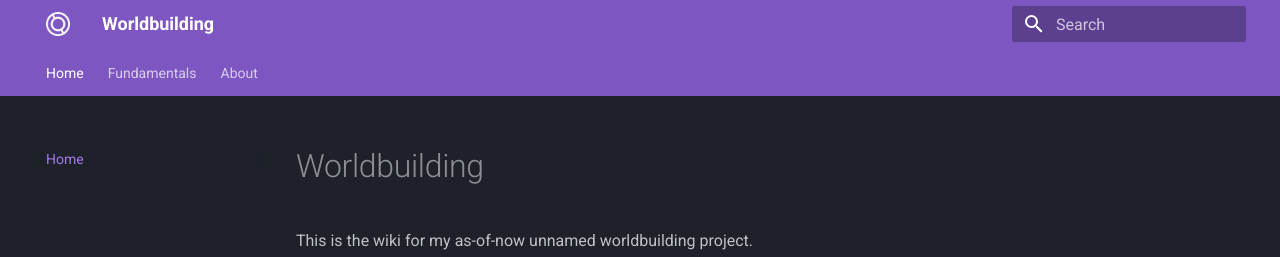
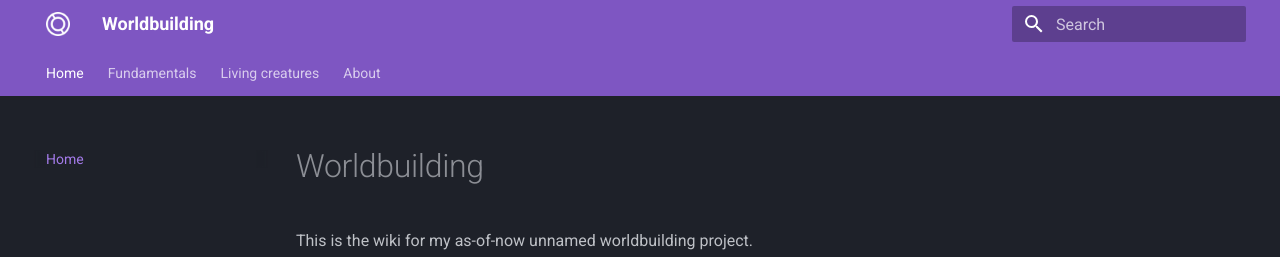
Before and after one commit to Jaw-bone6/worldbuilding, an MkDocs documentation site: the page built from docs/index.md, in a window 1280 px wide. Shown: the top 257 px of the page. Built offline with MkDocs 1.6.1 and Material for MkDocs 9.7.7, drawn with Linux system fonts in a browser that asks for light colours.

Commit message:
Add living creatures section

```diff
--- a/mkdocs.yml
+++ b/mkdocs.yml
@@ -5,6 +5,9 @@ nav:
   - Fundamentals:
     - vilix.md
     - dimension.md
+  - Living creatures:
+    - human.md
+    - thermovore.md
   - About: about.md
 theme:
   name: material
```
